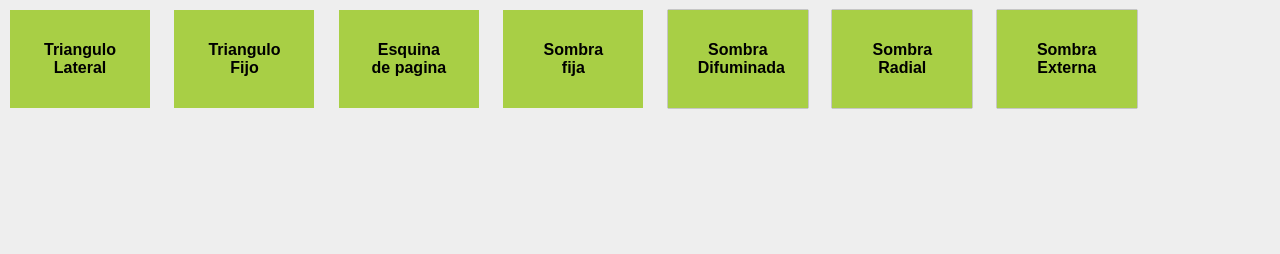
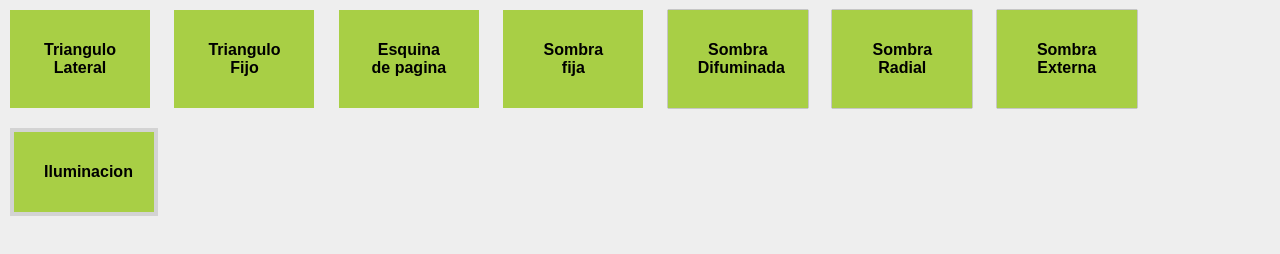
Before and after one commit to DanielColorado/workflow, a website: page app/index.jade in a window 1280 px wide. Drawn offline with nearby package versions, Linux system fonts and the light colour scheme; files that its build step writes are made by us from their sources.

Commit message:
-Truco css Iluminacion

```diff
--- a/app/index.jade
+++ b/app/index.jade
@@ -21,3 +21,5 @@ html(lang="es")
 			p Sombra Radial
 		.sombra_externa
 			p Sombra Externa
+		.iluminacion
+			p Iluminacion
--- /dev/null
+++ b/scss/_Iluminacion.scss
@@ -0,0 +1,7 @@
+.iluminacion{
+	border: 4px solid lightgray;
+	transition-duration:0.3s;
+	&:hover{
+		background-color: white;
+	}
+}
--- a/scss/app.scss
+++ b/scss/app.scss
@@ -6,6 +6,7 @@
 @import "_SombraDifuminada";
 @import "_SombraRadial";
 @import "_SombraExterna";
+@import "_Iluminacion";
 body {
 	background-color: #eee;
 }
```
Also changed, not shown: app/css/app.css, app/css/min/app.css, app/index.html.
